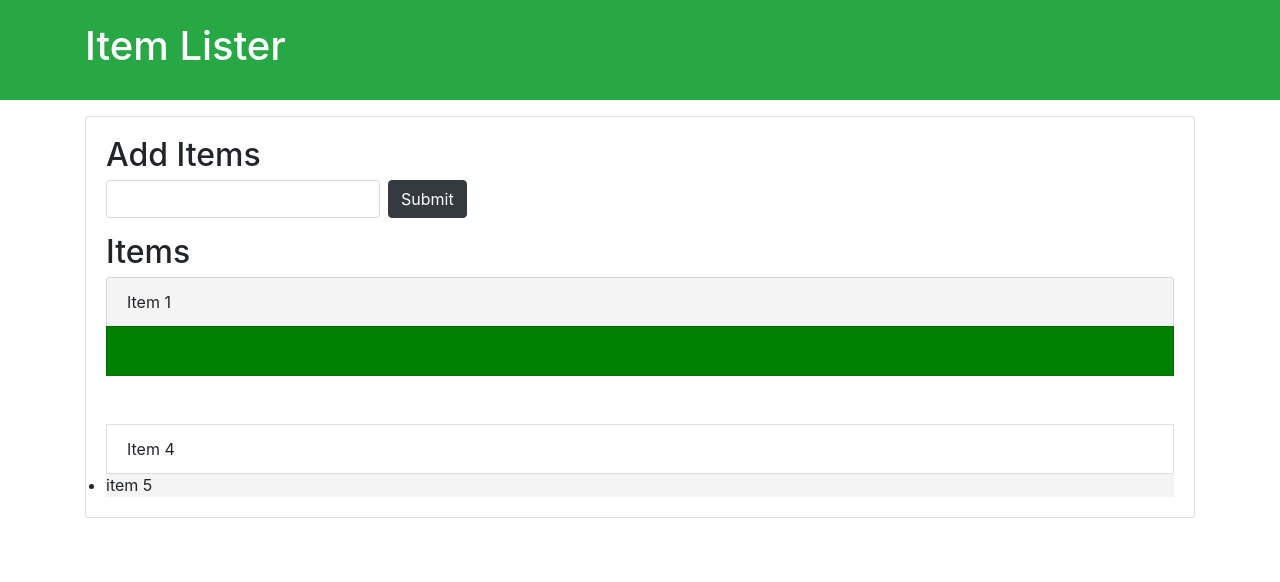
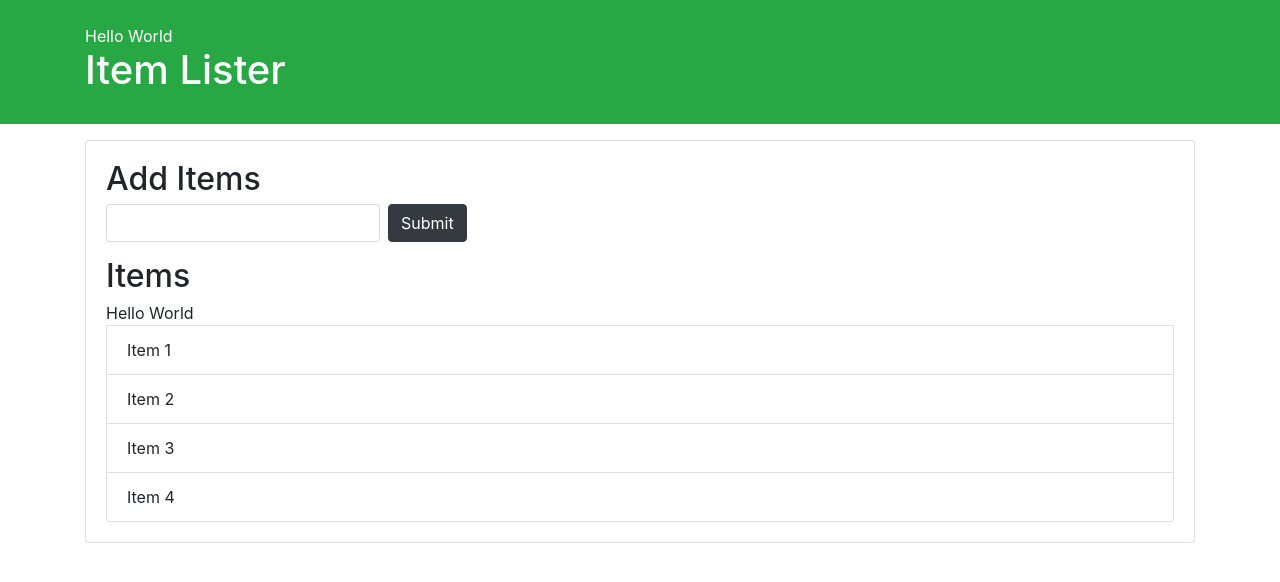
Before and after one commit to priyesh549/DOM1, a plain HTML site: page index.html in a window 1280 px wide. Drawn offline with nearby package versions, Linux system fonts and the light colour scheme.

Commit message:
fifth commit

```diff
--- a/dom.js
+++ b/dom.js
@@ -118,17 +118,116 @@
 
 
 // Query Selector assignment
-var seconditem = document.querySelector('.list-group-item:nth-child(2)')
-seconditem.style.backgroundColor = 'green'
+// var seconditem = document.querySelector('.list-group-item:nth-child(2)')
+// seconditem.style.backgroundColor = 'green'
 
-var thirditem = document.querySelector('.list-group-item:nth-child(3)')
-thirditem.style.visibility = 'hidden'
+// var thirditem = document.querySelector('.list-group-item:nth-child(3)')
+// thirditem.style.visibility = 'hidden'
 
-var Item = document.querySelectorAll('.list-group-item');
-Item[1].style.color = 'green'
+// var Item = document.querySelectorAll('.list-group-item');
+// Item[1].style.color = 'green'
 
-var odd = document.querySelectorAll('li:nth-child(odd)')
+// var odd = document.querySelectorAll('li:nth-child(odd)')
 
-for(var i=0;i<odd.length;i++){
-    odd[i].style.backgroundColor = '#f4f4f4'
-}
+// for(var i=0;i<odd.length;i++){
+//     odd[i].style.backgroundColor = '#f4f4f4'
+// }
+
+
+
+// TRAVERSING THE DOM
+var itemList = document.querySelector('#items')
+// parentNode
+// // console.log(itemList.parentNode)
+// itemList.parentNode.style.backgroundColor = '#f4f4f4'
+// console.log(itemList.parentNode.parentNode.parentNide);
+
+
+// parentElement
+// console.log(itemList.parentElement)
+// itemList.parentElement.style.backgroundColor = '#f4f4f4'
+// console.log(itemList.parentElement.parentNode.parentNide);
+
+
+// childNodes
+// console.log(itemList.childNodes);
+
+// children
+// console.log(itemList.children);
+// console.log(itemList.children[1]);
+// itemList.children[1].style.backgroundColor = 'Yellow'
+
+// firstChild
+// console.log(itemList.firstChild)
+
+
+// firstElementChild
+// console.log(itemList.firstElementChild)
+// itemList.firstElementChild.textContent = 'Hello 1'
+
+// lastElementChild
+// console.log(itemList.lastElementChild)
+// itemList.lastElementChild.textContent = 'Hello 4'
+
+
+// siblings
+// next sibling
+// console.log(itemList.nextSibling)
+// nextelementSibling
+// console.log(itemList.nextElementSibling)
+
+
+// previous sibling
+// console.log(itemList.previousSibling);
+
+// prevoius element sibling
+// console.log(itemList.previousElementSibling);
+// itemList.previousElementSibling.style.color = 'green'
+
+
+// Creating DOM ELEMENT
+// createElement
+
+// creatr a div
+var newDiv = document.createElement('div');
+// add class
+newDiv.className = 'Hello';
+
+// add Id
+newDiv.id = 'Hello1'
+
+// add attribute
+newDiv.setAttribute('title' , 'Hello Div')
+
+// create text Node
+var newDivText =  document.createTextNode('Hello World');
+
+// add text to div
+newDiv.appendChild(newDivText)
+
+var container = document.querySelector('header .container')
+var h1 = document.querySelector('header h1');
+
+console.log(newDiv);
+
+// newDiv.style.fontSize = '30px';
+
+container.insertBefore(newDiv,h1)
+
+var newDiv1 = document.createElement('div');
+// add class
+newDiv1.className = 'Hello';
+
+// add Id
+newDiv1.id = 'Hello1'
+
+// add attribute
+newDiv1.setAttribute('title' , 'Hello Div')
+
+// create text Node
+var newDivText1 =  document.createTextNode('Hello World');
+
+// add text to div
+newDiv1.appendChild(newDivText1)
+
+itemList.insertBefore(newDiv1,itemList.firstElementChild)
--- a/index.html
+++ b/index.html
@@ -26,7 +26,6 @@
       <li class="list-group-item">Item 2</li>
       <li class="list-group-item">Item 3</li>
       <li class="list-group-item">Item 4</li>
-      <li>item 5</li>
     </ul>
    </div>
   </div>
```
